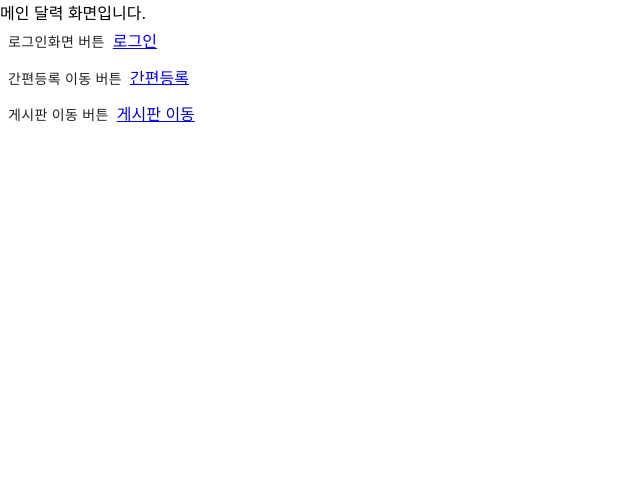
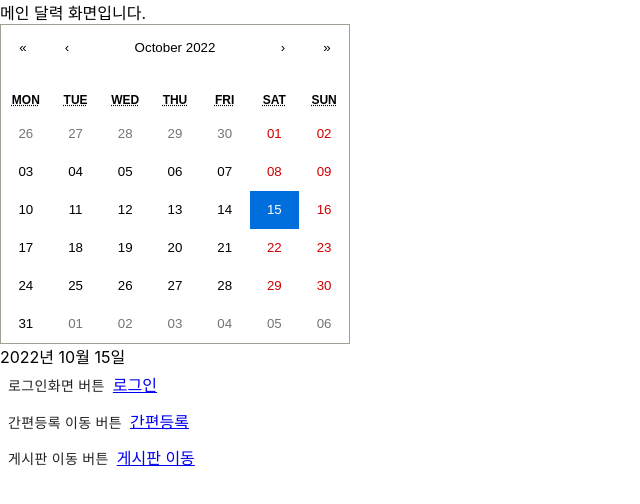
Before and after one commit to moveCompany/scheduleController, a React (Create React App) app in the folder front-end/: page / in a window 1280 px wide. Shown: the top 504 px of the page, without its empty margins (0-640 px from the left). Built offline with nearby package versions, Linux system fonts and the light colour scheme.

Commit message:
calendar 확인

```diff
--- a/front-end/package.json
+++ b/front-end/package.json
@@ -10,6 +10,7 @@
     "@testing-library/user-event": "13.5.0",
     "@types/jest": "27.5.2",
     "axios": "1.1.3",
+    "moment": "2.29.4",
     "react": "18.2.0",
     "react-dom": "18.2.0",
     "react-router-dom": "6.4.2",
--- a/front-end/src/components/Calender/Calender.tsx
+++ b/front-end/src/components/Calender/Calender.tsx
@@ -1,9 +1,19 @@
-import React, { useTransition } from 'react';
+import React, {useState, useTransition} from 'react';
+import Calendar from 'react-calendar';
+import 'react-calendar/dist/Calendar.css';
+import moment from "moment";
+const Calender= () => {
+    const [dayState, setDay] = useState(new Date());
 
-const  Calender= () => {
-  return (
+    return (
     <div>
-      달력
+        <Calendar
+            formatDay={(locale, date) => moment(date).format("DD")}
+            onChange={setDay} value={dayState} />
+        <div className="text-gray-500 mt-4">
+            {moment(dayState).format("YYYY년 MM월 DD일")}
+        </div>
+
     </div>
   )
 }
--- a/front-end/src/pages/MainCalenderPage.tsx
+++ b/front-end/src/pages/MainCalenderPage.tsx
@@ -17,7 +17,7 @@ const MainCalenderPage = () => {
   return (
     <Grid>
         메인 달력 화면입니다.
-        {/*<Calender/>*/}
+        <Calender/>
         <div>
             <Button onClick={goLogin}>
                 로그인화면 버튼
```
Also changed, not shown: 1 other file (tests, documents, lock files or other folders).
